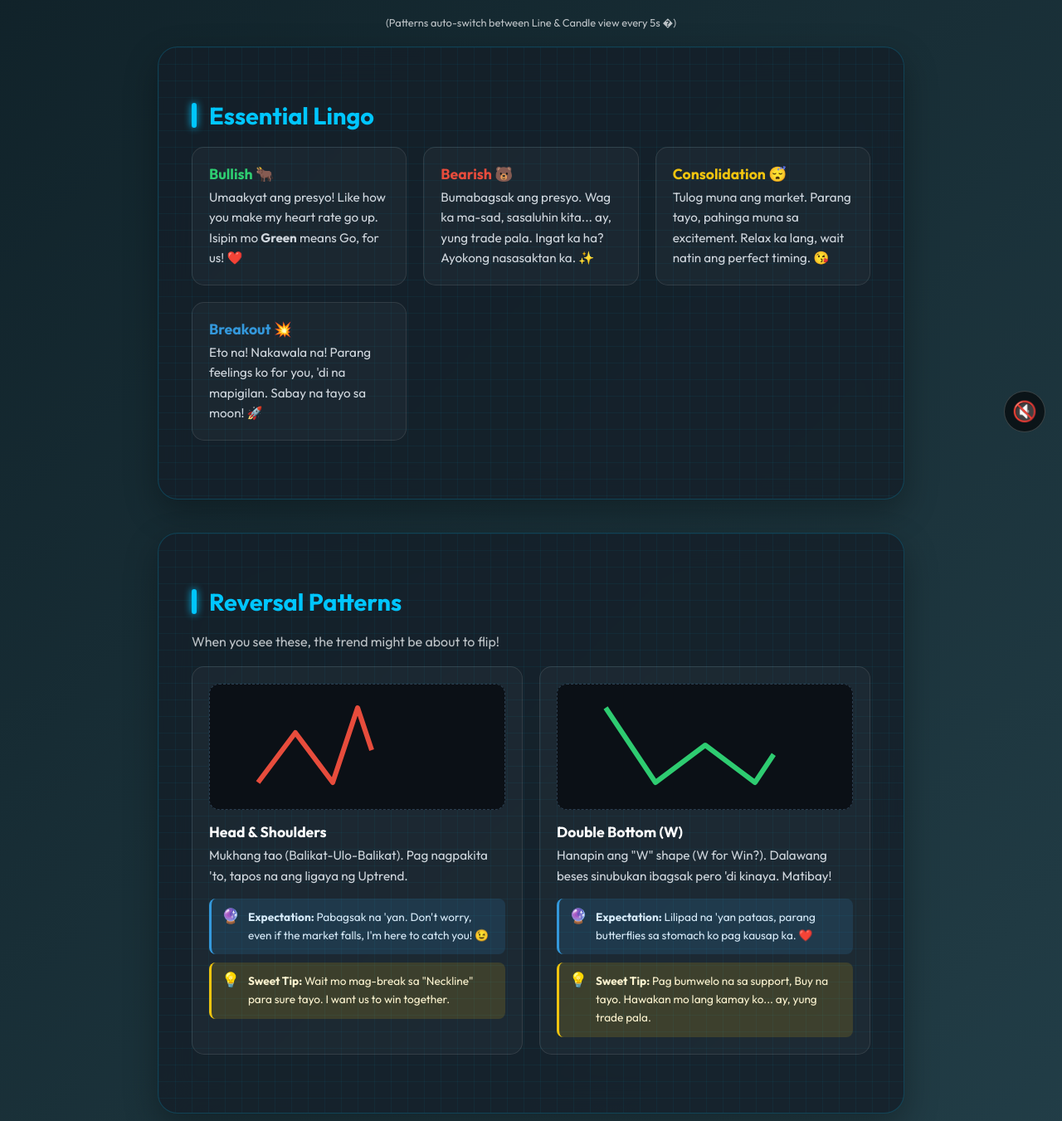
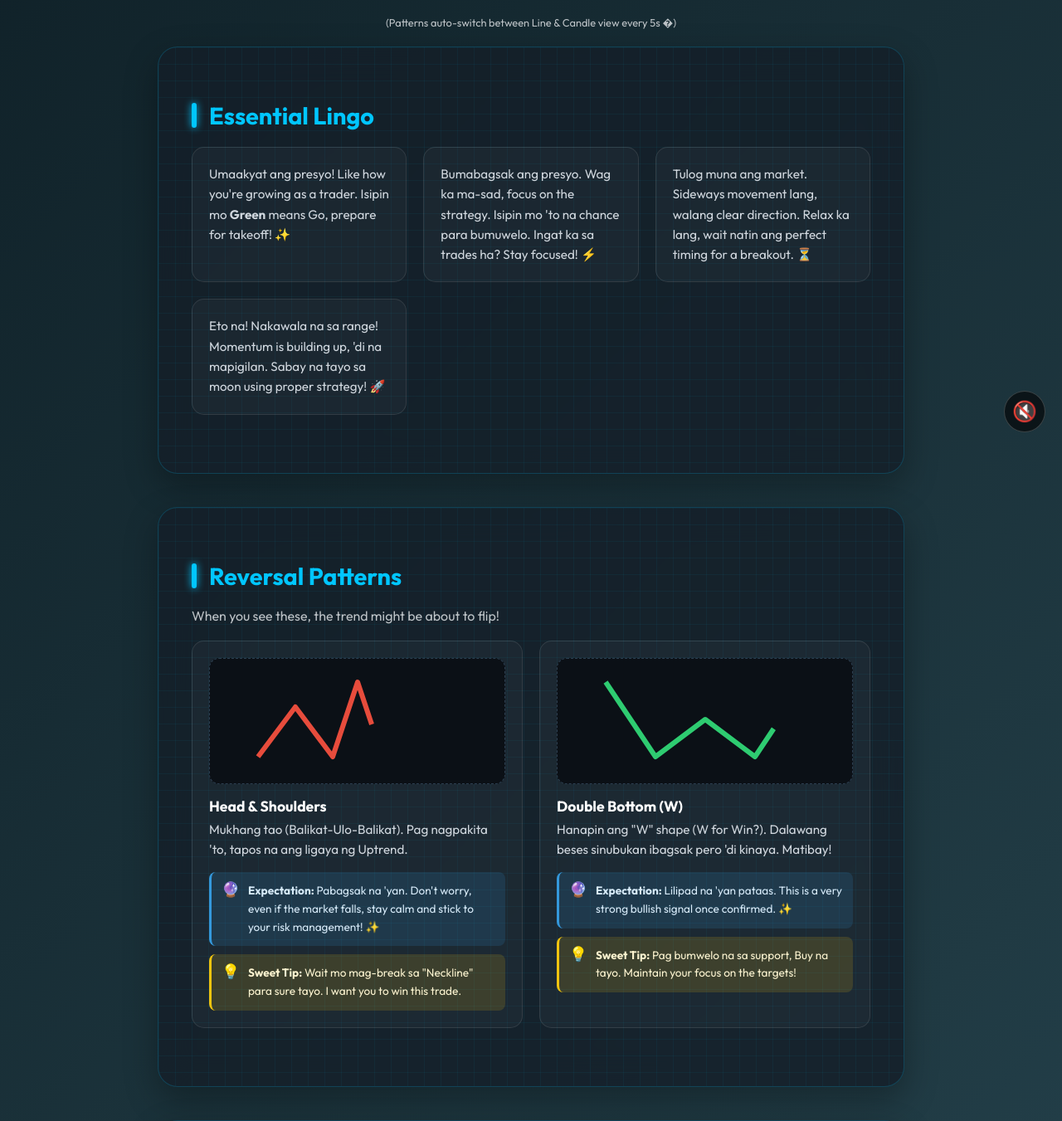
Before and after one commit to josrp172/forex-app, a Flask app: page /riri_x7z9q/chapter4.html in a window 1280 px wide. Shown: the part 259-1610 px from the top of the page at 83% size. Run offline with Flask 3, Linux system fonts and the light colour scheme.

Commit message:
Refine Chapter 4 tone: reduced flirty dialogue and focused on educational encouragement

```diff
--- a/riri/templates/chapter4.html
+++ b/riri/templates/chapter4.html
@@ -58,6 +58,7 @@
             text-align: center;
             background: linear-gradient(to right, #00c6ff, #0072ff);
             -webkit-background-clip: text;
+            background-clip: text;
             -webkit-text-fill-color: transparent;
             font-weight: 800;
             margin-bottom: 10px;
@@ -395,24 +396,24 @@
                 <h2>Essential Lingo</h2>
                 <div class="term-grid">
                     <div class="term-box">
-                        <div class="term-title" style="color:#2ecc71;">Bullish 🐂</div>
-                        <div class="term-desc">Umaakyat ang presyo! Like how you make my heart rate go up. Isipin mo
-                            <strong>Green</strong> means Go, for us! ❤️</div>
+                        <div class="term-desc">Umaakyat ang presyo! Like how you're growing as a trader. Isipin mo
+                            <strong>Green</strong> means Go, prepare for takeoff! ✨
+                        </div>
                     </div>
                     <div class="term-box">
-                        <div class="term-title" style="color:#e74c3c;">Bearish 🐻</div>
-                        <div class="term-desc">Bumabagsak ang presyo. Wag ka ma-sad, sasaluhin kita... ay, yung trade
-                            pala. Ingat ka ha? Ayokong nasasaktan ka. ✨</div>
+                        <div class="term-desc">Bumabagsak ang presyo. Wag ka ma-sad, focus on the strategy. Isipin mo
+                            'to
+                            na chance para bumuwelo. Ingat ka sa trades ha? Stay focused! ⚡</div>
                     </div>
                     <div class="term-box">
-                        <div class="term-title" style="color:#f1c40f;">Consolidation 😴</div>
-                        <div class="term-desc">Tulog muna ang market. Parang tayo, pahinga muna sa excitement. Relax ka
-                            lang, wait natin ang perfect timing. 😘</div>
+                        <div class="term-desc">Tulog muna ang market. Sideways movement lang, walang clear direction.
+                            Relax ka
+                            lang, wait natin ang perfect timing for a breakout. ⏳</div>
                     </div>
                     <div class="term-box">
-                        <div class="term-title" style="color:#3498db;">Breakout 💥</div>
-                        <div class="term-desc">Eto na! Nakawala na! Parang feelings ko for you, 'di na mapigilan. Sabay
-                            na tayo sa moon! 🚀</div>
+                        <div class="term-desc">Eto na! Nakawala na sa range! Momentum is building up, 'di na mapigilan.
+                            Sabay
+                            na tayo sa moon using proper strategy! 🚀</div>
                     </div>
                 </div>
             </div>
@@ -492,13 +493,13 @@
                             <div class="insight-box expectation">
                                 <span class="icon">🔮</span>
                                 <div><strong>Expectation:</strong> Pabagsak na 'yan. Don't worry, even if the market
-                                    falls, I'm here to catch you! 😉</div>
+                                    falls, stay calm and stick to your risk management! ✨</div>
                             </div>
 
                             <div class="insight-box tip">
                                 <span class="icon">💡</span>
                                 <div><strong>Sweet Tip:</strong> Wait mo mag-break sa "Neckline" para sure tayo. I want
-                                    us to win together.</div>
+                                    you to win this trade.</div>
                             </div>
                         </div>
                     </div>
@@ -564,14 +565,14 @@
 
                             <div class="insight-box expectation">
                                 <span class="icon">🔮</span>
-                                <div><strong>Expectation:</strong> Lilipad na 'yan pataas, parang butterflies sa stomach
-                                    ko pag kausap ka. ❤️</div>
+                                <div><strong>Expectation:</strong> Lilipad na 'yan pataas. This is a very strong bullish
+                                    signal once confirmed. ✨</div>
                             </div>
 
                             <div class="insight-box tip">
                                 <span class="icon">💡</span>
-                                <div><strong>Sweet Tip:</strong> Pag bumwelo na sa support, Buy na tayo. Hawakan mo lang
-                                    kamay ko... ay, yung trade pala.</div>
+                                <div><strong>Sweet Tip:</strong> Pag bumwelo na sa support, Buy na tayo. Maintain your
+                                    focus on the targets!</div>
                             </div>
                         </div>
                     </div>
@@ -651,13 +652,13 @@
                             <div class="insight-box expectation">
                                 <span class="icon">🔮</span>
                                 <div><strong>Expectation:</strong> Hinga lang 'to. Iipunin lang ang lakas para bumulusok
-                                    ulit pataas, kasing taas ng pangarap ko para sa'tin! 🚀</div>
+                                    ulit pataas. Go for your goals! 🚀</div>
                             </div>
 
                             <div class="insight-box tip">
                                 <span class="icon">💡</span>
-                                <div><strong>Sweet Tip:</strong> Wait for the breakout, then let's celebrate. My treat!
-                                    😘</div>
+                                <div><strong>Sweet Tip:</strong> Wait for the breakout, then let's celebrate your
+                                    successful trade. ✨</div>
                             </div>
                         </div>
                     </div>
@@ -723,14 +724,14 @@
 
                             <div class="insight-box expectation">
                                 <span class="icon">🔮</span>
-                                <div><strong>Expectation:</strong> "Scam Pump" lang 'to. Ingat ka ha? Ayokong ma-fall ka
-                                    sa maling signal. 📉</div>
+                                <div><strong>Expectation:</strong> "Scam Pump" lang 'to. Ingat ka ha? Don't fall for
+                                    false signals. 📉</div>
                             </div>
 
                             <div class="insight-box tip">
                                 <span class="icon">💡</span>
-                                <div><strong>Sweet Tip:</strong> Stay safe sa trades, just like how I feel safe with
-                                    you. Sell when it breaks down. ✨</div>
+                                <div><strong>Sweet Tip:</strong> Stay safe sa trades. Market can be tricky, stay
+                                    disciplined! ✨</div>
                             </div>
                         </div>
                     </div>
@@ -817,8 +818,9 @@
 
                             <div class="insight-box expectation">
                                 <span class="icon">🔮</span>
-                                <div><strong>Expectation:</strong> Kahit anong pilit paakyat, kung 'di meant to be,
-                                    bibigay din 'yan. Pero meant to be tayong kumita! 💋</div>
+                                <div><strong>Expectation:</strong> Kahit anong pilit paakyat, kung 'di talaga kaya ng
+                                    momentum,
+                                    bibigay din 'yan. Watch the breakdown! ✨</div>
                             </div>
 
                             <div class="insight-box tip">
@@ -898,14 +900,14 @@
 
                             <div class="insight-box expectation">
                                 <span class="icon">🔮</span>
-                                <div><strong>Expectation:</strong> Higop muna kape. After this, lilipad na 'to. Parang
-                                    date natin, worth the wait! ☕✨</div>
+                                <div><strong>Expectation:</strong> Slow but steady recovery. After this consolidation,
+                                    bullish move often follows. ✨</div>
                             </div>
 
                             <div class="insight-box tip">
                                 <span class="icon">💡</span>
                                 <div><strong>Sweet Tip:</strong> Yung "Handle" ang huling chance sumabay. Don't let this
-                                    chance pass, and don't let me pass too! 😉</div>
+                                    opportunity pass! ✨</div>
                             </div>
                         </div>
                     </div>
@@ -970,8 +972,8 @@
 
                             <div class="insight-box expectation">
                                 <span class="icon">🔮</span>
-                                <div><strong>Expectation:</strong> Ready na sumabog pataas! Like my excitement every
-                                    time I see you. Buy the breakout! 💖</div>
+                                <div><strong>Expectation:</strong> Ready na sumabog pataas! The coiling is almost
+                                    complete. Buy the breakout! ✨</div>
                             </div>
                             <div class="insight-box tip">
                                 <span class="icon">💡</span>
@@ -1042,8 +1044,8 @@
 
                             <div class="insight-box expectation">
                                 <span class="icon">🔮</span>
-                                <div><strong>Expectation:</strong> Puputok 'yan anytime. Wherever it goes, I'll be right
-                                    here trading with you. 💍</div>
+                                <div><strong>Expectation:</strong> Puputok 'yan anytime. Wherever it goes, stick to your
+                                    plan. ✨</div>
                             </div>
 
                             <div class="insight-box tip">
```
